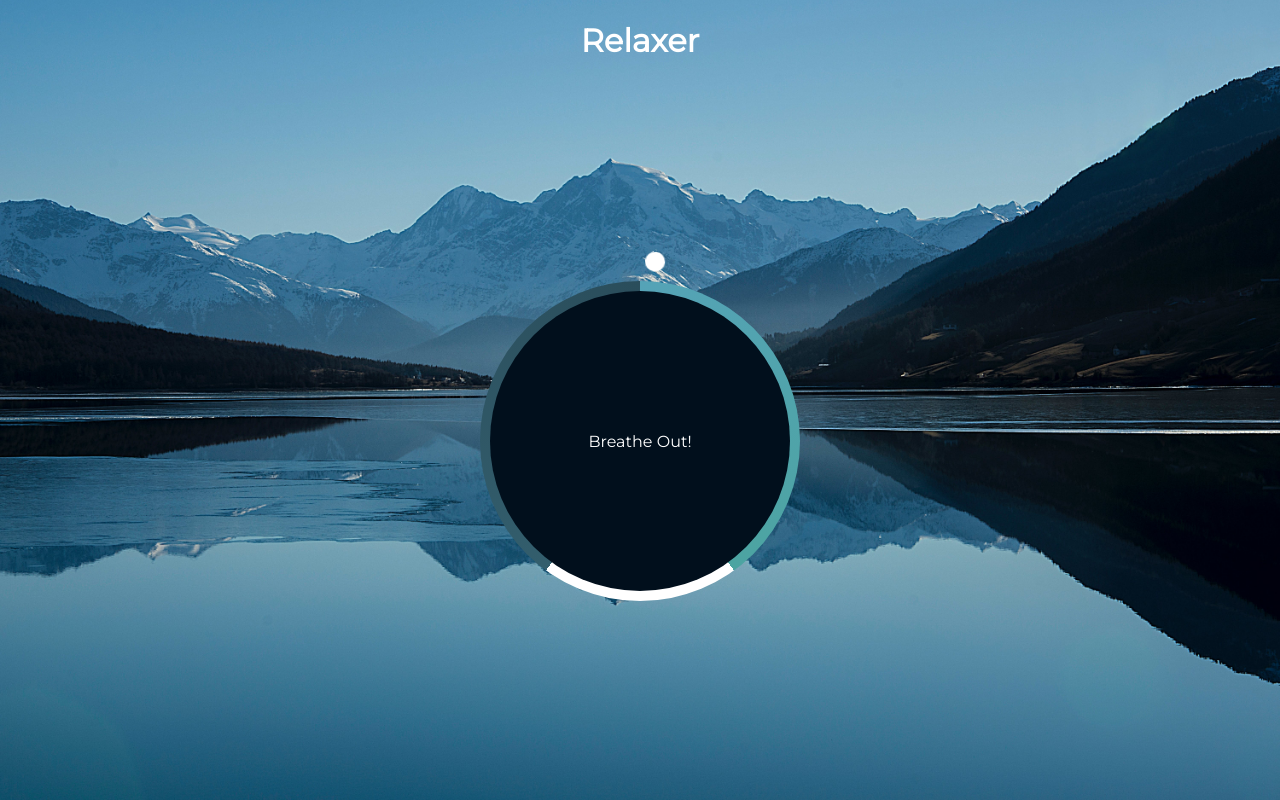
After one commit to jeevjacobgeorge/gta_sandshores_hackathon, a Flask app: page /be in a window 1280 px wide. The commit adds this page. Run offline with Flask 3, Linux system fonts and the light colour scheme.

Commit message:
Added activities

```diff
--- a/app.py
+++ b/app.py
@@ -28,5 +28,36 @@ def submitmq():
     return render_template("dashboard.html",hi=idx)
 
 
+
+@app.route('/joke')
+def joke():
+    return render_template('joke.html')
+
+@app.route('/be')
+def be():
+    return render_template('be.html')
+
+@app.route('/quit')
+def quit_joke():
+    with open("data.json", "r") as f:
+        data = json.load(f)
+
+    act_idx = 0
+    review = request.form.get('feedback')
+    data["john4smith"]["total-freq"][act_idx] += 1
+    data["john4smith"]["success-freq"][act_idx] += review
+
+    effectiveness = data["john4smith"]["success-freq"][act_idx] / data["john4smith"]["total-freq"][act_idx]
+    today = str(date.today())
+    oldHappyIdx = data["john4smith"]["happyidx"][today]
+    inc = 0.2 if review else 0.1
+    data["john4smith"]["happyidx"][today] = min(oldHappyIdx * (1 + inc * effectiveness), 10)
+
+    with open("data.json", "w") as f:
+        json.dump(data, f, indent=4)
+
+    return render_template('dashboard.html', hi=data['john4smith']['happyidx'][today])
+
+
 if __name__ == "__main__":
     app.run(debug=True)
--- a/data.json
+++ b/data.json
@@ -7,7 +7,8 @@
             "2023-11-08": 7.0,
             "2023-11-09": 3.0,
             "2023-11-10": 6.0,
-            "2023-11-11": 5.6
+            "2023-11-11": 5.6,
+            "2023-11-12": 5.6
         },
         "total-freq": [
             0,
--- /dev/null
+++ b/static/be.css
@@ -0,0 +1,113 @@
+@import url('https://fonts.googleapis.com/css?family=Montserrat&display=swap');
+
+* {
+  box-sizing: border-box;
+}
+
+body {
+  background: #224941 url('images/home.jpg') no-repeat center center/cover;
+  color: #fff;
+  font-family: 'Montserrat', sans-serif;
+  min-height: 100vh;
+  overflow: hidden;
+  display: flex;
+  flex-direction: column;
+  align-items: center;
+  margin: 0;
+}
+
+.container {
+  display: flex;
+  align-items: center;
+  justify-content: center;
+  margin: auto;
+  height: 300px;
+  width: 300px;
+  position: relative;
+  transform: scale(1);
+}
+
+.circle {
+  background-color: #010f1c;
+  height: 100%;
+  width: 100%;
+  border-radius: 50%;
+  position: absolute;
+  top: 0;
+  left: 0;
+  z-index: -1;
+}
+
+.gradient-circle {
+  background: conic-gradient(
+    #55a3b7 0%,
+    #4ca4a1 40%,
+    #fff 40%,
+    #fff 60%,
+    rgb(51, 94, 109) 60%,
+    #2a4d5b 100%
+  );
+  height: 320px;
+  width: 320px;
+  z-index: -2;
+  border-radius: 50%;
+  position: absolute;
+  top: -10px;
+  left: -10px;
+}
+
+.pointer {
+  background-color: #fff;
+  border-radius: 50%;
+  height: 20px;
+  width: 20px;
+  display: block;
+}
+
+.pointer-container {
+  position: absolute;
+  top: -40px;
+  left: 140px;
+  width: 20px;
+  height: 190px;
+  animation: rotate 7.5s linear forwards infinite;
+  transform-origin: bottom center;
+}
+
+@keyframes rotate {
+  from {
+    transform: rotate(0deg);
+  }
+
+  to {
+    transform: rotate(360deg);
+  }
+}
+
+.container.grow {
+  animation: grow 3s linear forwards;
+}
+
+@keyframes grow {
+  from {
+    transform: scale(1);
+  }
+
+  to {
+    transform: scale(1.2);
+  }
+}
+
+.container.shrink {
+  animation: shrink 3s linear forwards;
+}
+
+@keyframes shrink {
+  from {
+    transform: scale(1.2);
+  }
+
+  to {
+    transform: scale(1);
+  }
+}
--- /dev/null
+++ b/static/be.js
@@ -0,0 +1,24 @@
+const container = document.getElementById('container');
+const text = document.getElementById('text');
+
+const totalTime = 7500;
+const breatheTime = (totalTime / 5) * 2;
+const holdTime = totalTime / 5;
+
+breathAnimation();
+
+function breathAnimation() {
+  text.innerText = 'Breathe In!';
+  container.className = 'container grow';
+
+  setTimeout(() => {
+    text.innerText = 'Hold';
+
+    setTimeout(() => {
+      text.innerText = 'Breathe Out!';
+      container.className = 'container shrink';
+    }, holdTime);
+  }, breatheTime);
+}
+
+setInterval(breathAnimation, totalTime);
--- /dev/null
+++ b/templates/be.html
@@ -0,0 +1,27 @@
+<!DOCTYPE html>
+<html lang="en">
+  <head>
+    <meta charset="UTF-8" />
+    <meta name="viewport" content="width=device-width, initial-scale=1.0" />
+    <meta http-equiv="X-UA-Compatible" content="ie=edge" />
+    <link rel="stylesheet" href="{{ url_for('static', filename='be.css') }}" />
+    <title>Relaxer</title>
+  </head>
+  <body>
+    <h1>Relaxer</h1>
+
+    <div class="container" id="container">
+      <div class="circle"></div>
+
+      <p id="text"></p>
+
+      <div class="pointer-container">
+        <span class="pointer"></span>
+      </div>
+
+      <div class="gradient-circle"></div>
+    </div>
+
+    <script src="{{ url_for('static', filename='be.js') }}"></script>
+  </body>
+</html>
```
Also changed, not shown: static/dashboard.css (+15 -4 lines), static/joke.css (added, +70 -0 lines), templates/dashboard.html (+16 -4 lines), templates/joke.html (added, +39 -0 lines), static/images/bg.jpg (added), static/images/face.webp (added), static/images/face_emoji.svg (added), 5 other files.
